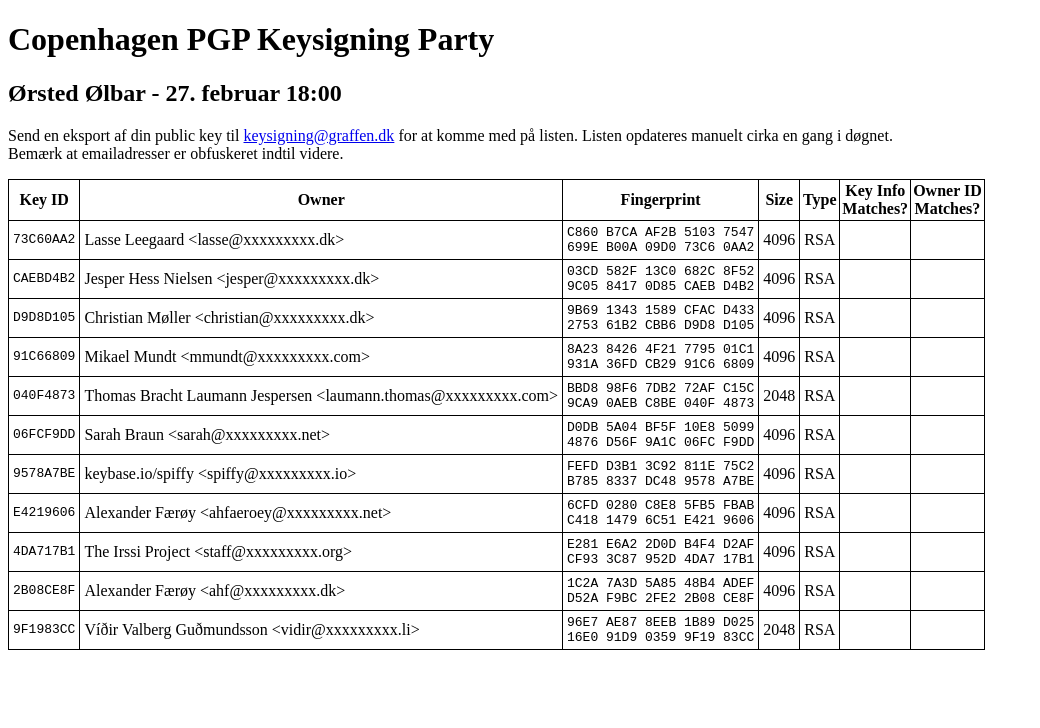
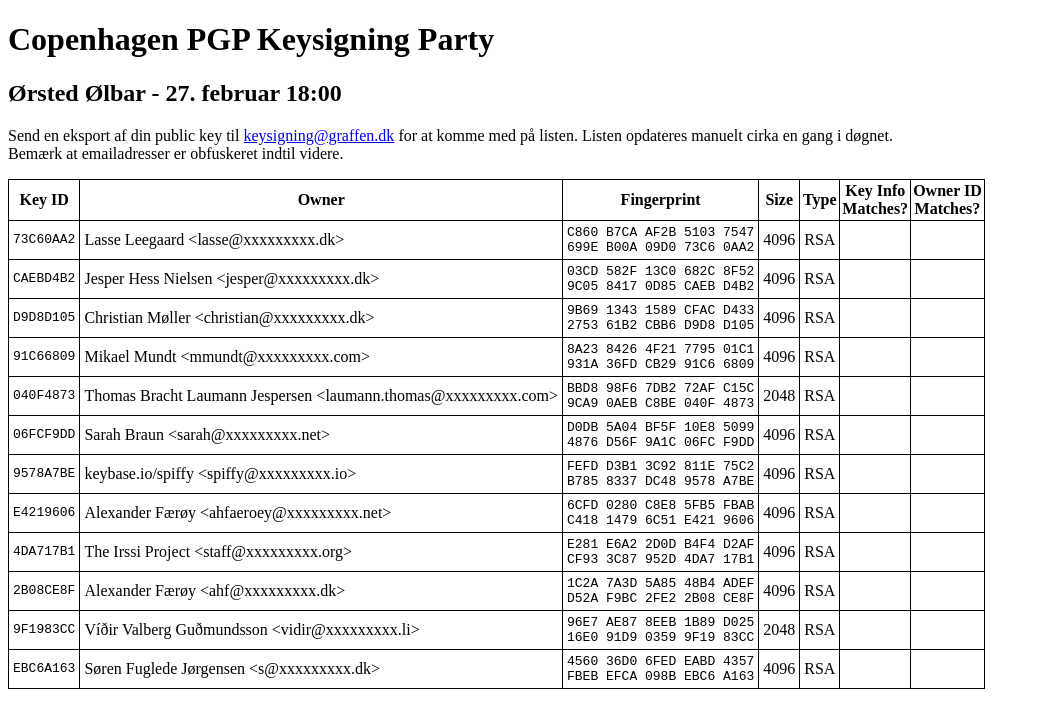
Before and after one commit to graffen/graffen.github.io, a Jekyll site: the page built from keysigning/index.md, in a window 1280 px wide. Shown: the top 728 px of the page, without its empty margins (0-1040 px from the left). Built offline with Jekyll 4.4.1, drawn with Linux system fonts in a browser that asks for light colours.

Commit message:
New key for keysigning

```diff
--- a/keysigning/index.md
+++ b/keysigning/index.md
@@ -31,4 +31,6 @@ CF93 3C87 952D 4DA7 17B1</pre></td><td>4096</td><td>RSA</td><td></td><td></td></
 D52A F9BC 2FE2 2B08 CE8F</pre></td><td>4096</td><td>RSA</td><td></td><td></td></tr>
 <tr><td><pre>9F1983CC</pre></td><td>Víðir Valberg Guðmundsson &lt;vidir@xxxxxxxxx.li&gt;</td><td><pre>96E7 AE87 8EEB 1B89 D025
 16E0 91D9 0359 9F19 83CC</pre></td><td>2048</td><td>RSA</td><td></td><td></td></tr>
+<tr><td><pre>EBC6A163</pre></td><td>Søren Fuglede Jørgensen &lt;s@xxxxxxxxx.dk&gt;</td><td><pre>4560 36D0 6FED EABD 4357
+FBEB EFCA 098B EBC6 A163</pre></td><td>4096</td><td>RSA</td><td></td><td></td></tr>
 </table>
```
